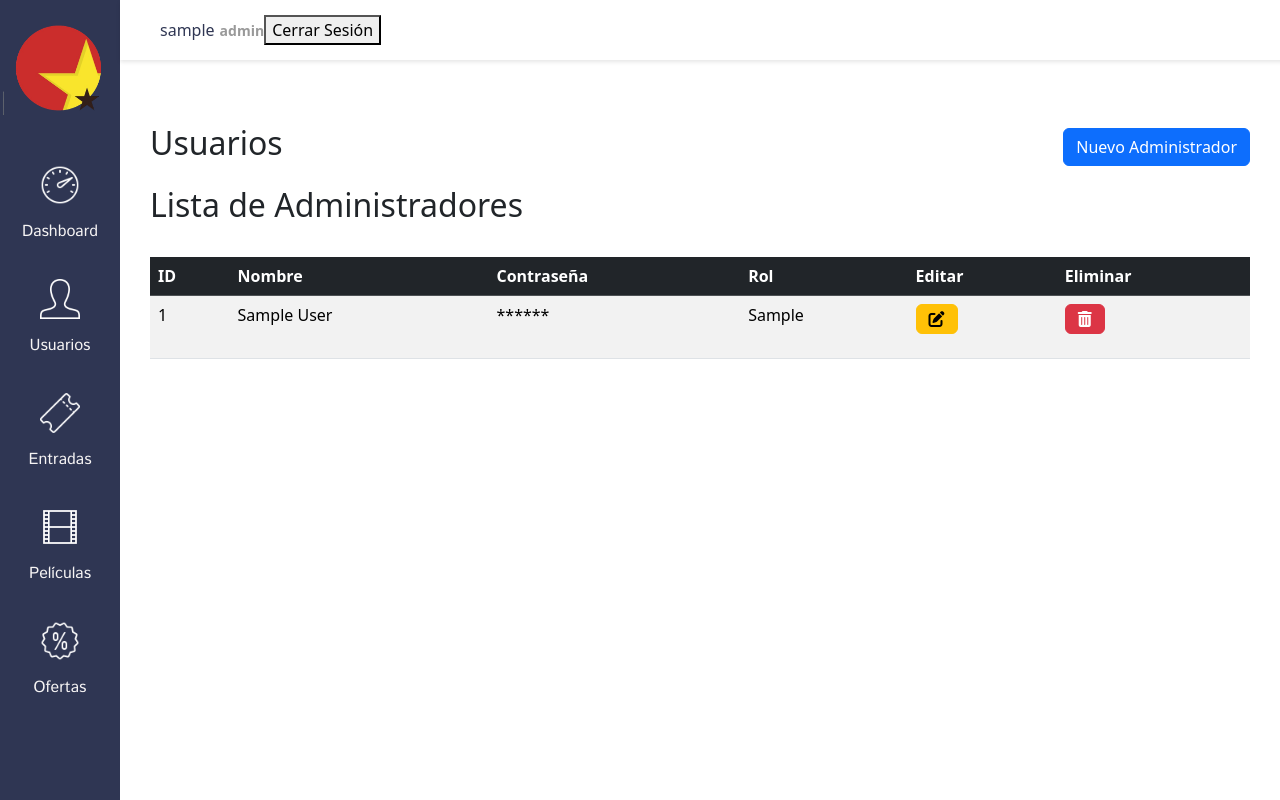
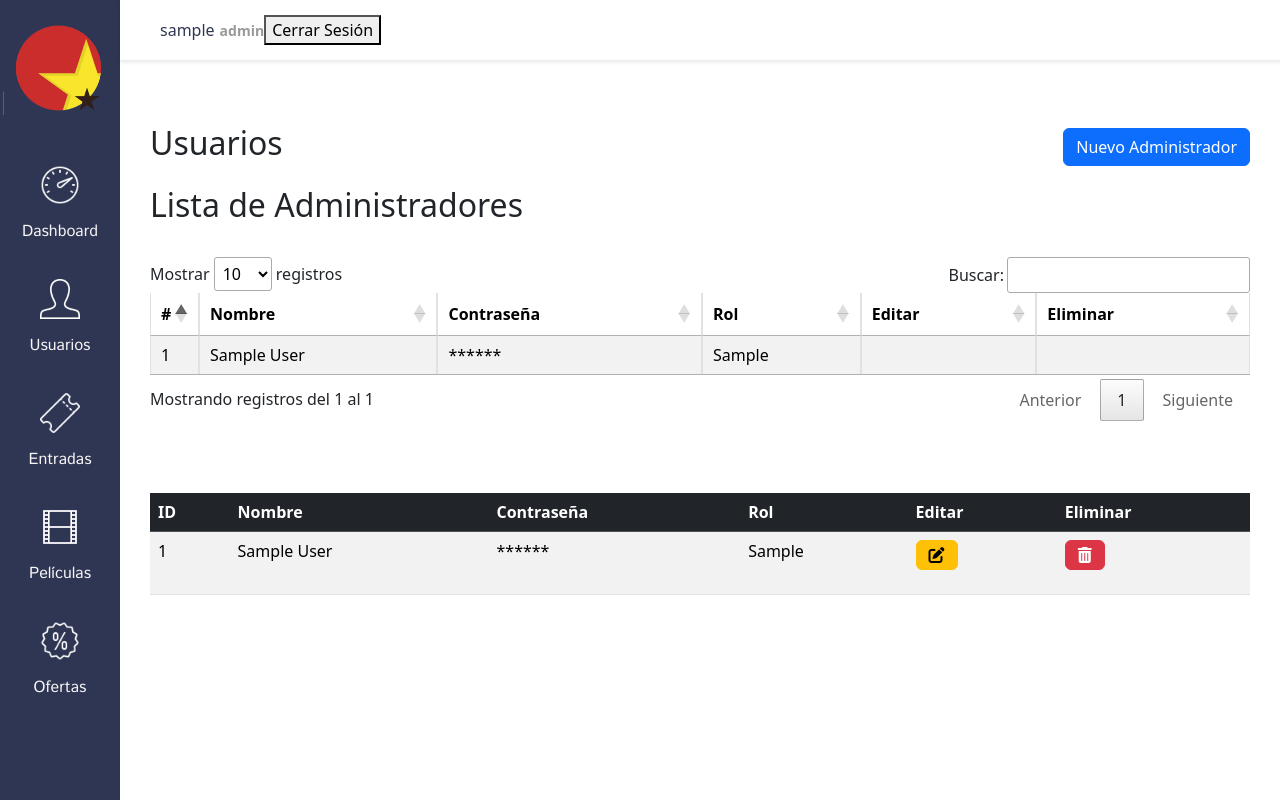
Before and after one commit to He1N/CINE-APP, a PHP site: page /CINE-APP/backend/vista/usuarios.php in a window 1280 px wide. Run offline with PHP 8.4, Linux system fonts and the light colour scheme; the visitor is signed in with stand-in values (Sample User, id 1); tables that the repository leaves empty or names only in its code hold one stand-in row (values such as "Sample post"); some libraries are stand-ins or nearby versions.

Commit message:
Tabla administrador con AJAX, parte 1

```diff
--- /dev/null
+++ b/backend/ajax/tablaAdministradores.ajax.php
@@ -0,0 +1,62 @@
+<?php
+require_once "../controlador/usuario.controlador.php";
+require_once "../modelo/usuario.modelo.php";
+
+class TablaAdmin{
+
+	/*=============================================
+	Tabla Administradores
+	=============================================*/
+	public function mostrarTabla(){
+
+		$respuesta = UsuarioControlador::mostrarTablaAdmin(); // Obteniendo los datos desde el controlador
+
+		// Si no hay resultados, devolver un JSON vacío
+		if(count($respuesta) == 0){
+			$datosJson = '{"data":[]}';
+			echo $datosJson;
+			return;
+		}
+
+		// Inicializamos el JSON con la estructura que espera DataTables
+		$datosJson = '{
+		"data":[';
+
+		// Recorrer cada resultado obtenido de la base de datos
+		foreach ($respuesta as $key => $value) {
+
+			// Generar los botones de acción (editar y eliminar)
+			$acciones = "<div class='btn-group'>
+				<button class='btn btn-warning btn-sm editarAdministrador' data-toggle='modal' data-target='#editarAdministrador' idAdministrador='".$value["id"]."'>
+					<i class='fas fa-pencil-alt text-white'></i>
+				</button>
+				<button class='btn btn-danger btn-sm eliminarAdministrador' idAdministrador='".$value["id"]."'>
+					<i class='fas fa-trash-alt'></i>
+				</button>
+			</div>";
+
+			// Formatear los datos para el JSON
+			$datosJson .= '[
+				"'.($key+1).'",
+				"'.$value["nombre_usuario"].'",
+				"'.str_repeat('*', strlen($value["contrasena_usuario"])).'",
+				"'.$value["rol"].'"
+			],';
+		}
+
+		// Eliminar la última coma y cerrar el JSON
+		$datosJson = substr($datosJson, 0, -1);
+		$datosJson .= ']}';
+
+		// Enviar el JSON generado
+		echo $datosJson;
+	}
+}
+
+
+/*=============================================
+Tabla Administradores
+=============================================*/
+
+$tabla = new TablaAdmin();
+$tabla -> mostrarTabla();
--- a/backend/controlador/usuario.controlador.php
+++ b/backend/controlador/usuario.controlador.php
@@ -100,11 +100,13 @@ class UsuarioControlador {
     }
 
 
-    public function mostrarTablaAdmin() {
-        // Llamar al modelo para obtener todos los administradores
-        $admins = $this->modelo->verTablaAdmin();
-        return $admins;
+    static public function mostrarTablaAdmin() {
+        // Obtener los datos desde la base de datos
+		$respuesta = UsuarioModelo::verTablaAdmin();
+        return $respuesta;
+
     }
+
 
 }
 
--- a/backend/modelo/usuario.modelo.php
+++ b/backend/modelo/usuario.modelo.php
@@ -57,15 +57,15 @@
         return $query->execute(); // Retorna true si la eliminación fue exitosa
     }
     //VER TABLA ADMINISTRADORES
-    public function verTablaAdmin() {
-        // Preparar la consulta SQL
-        $query = $this->conexion->prepare("SELECT * FROM usuario_admin");
+    static public function verTablaAdmin() {
 
-        // Ejecutar la consulta
-        $query->execute();
+        $query = Conexion::conectar()->prepare("SELECT * FROM usuario_admin");
 
-        // Retornar los resultados en un array asociativo
-        return $query->fetchAll(PDO::FETCH_ASSOC);
+		$query -> execute();
+
+		return $query -> fetchAll();
+
+
     }
 
 }
--- a/backend/vista/js/usuario.js
+++ b/backend/vista/js/usuario.js
@@ -70,3 +70,38 @@ $(document).ready(function() {
         });
     });
 });
+
+// DATATABLE USUARIOS ADMINISTRADORES
+$(".tablaAdministradores").DataTable({
+    "ajax": "../ajax/tablaAdministradores.ajax.php",
+    "deferRender": true,
+    "retrieve": true,
+    "processing": true,
+    "language": {
+        "sProcessing": "Procesando...",
+        "sLengthMenu": "Mostrar _MENU_ registros",
+        "sZeroRecords": "No se encontraron resultados",
+        "sEmptyTable": "Ningún dato disponible en esta tabla",
+        "sInfo": "Mostrando registros del _START_ al _END_",
+        "sInfoEmpty": "Mostrando registros del 0 al 0",
+        "sInfoFiltered": "(filtrado de un total de _MAX_ registros)",
+        "sInfoPostFix": "",
+        "sSearch": "Buscar:",
+        "sUrl": "",
+        "sInfoThousands": ",",
+        "sLoadingRecords": "Cargando...",
+        "oPaginate": {
+            "sFirst": "Primero",
+            "sLast": "Último",
+            "sNext": "Siguiente",
+            "sPrevious": "Anterior"
+        },
+        "oAria": {
+            "sSortAscending": ": Activar para ordenar la columna de manera ascendente",
+            "sSortDescending": ": Activar para ordenar la columna de manera descendente"
+        }
+    },
+    "error": function (xhr, error, code) {
+        console.log(xhr); // Muestra el error en la consola
+    }
+});
--- a/backend/vista/usuarios.php
+++ b/backend/vista/usuarios.php
@@ -7,6 +7,7 @@ if (!isset($_SESSION['usuario'])) {
     header('Location: ../vista/login.php');
     exit;
 }
+
 require_once '../controlador/usuario.controlador.php';
 
 // Crear una instancia del controlador
@@ -23,7 +24,7 @@ $admins = $controlador->mostrarTablaAdmin();
     <link rel="stylesheet" href="css/panel.css">
     <link href="https://cdn.jsdelivr.net/npm/bootstrap@5.3.0-alpha1/dist/css/bootstrap.min.css" rel="stylesheet">
     <link rel="stylesheet" href="https://cdnjs.cloudflare.com/ajax/libs/font-awesome/6.0.0-beta3/css/all.min.css">
-    <!--JQUERY-->
+    <!--JQUERY y AJAX DATATABLES-->
     <script src="https://ajax.googleapis.com/ajax/libs/jquery/3.7.1/jquery.min.js"></script>
     <link rel="stylesheet" href="https://cdn.datatables.net/2.1.8/css/dataTables.dataTables.css">
     <script src="https://code.jquery.com/jquery-3.6.0.min.js"></script>
@@ -77,16 +78,31 @@ $admins = $controlador->mostrarTablaAdmin();
 
 
             <!-- Tabla de administradores -->
+
             <h2>Lista de Administradores</h2><br>
-            <table class="table table-striped">
+            <table class="table table-bordered table-striped dt-responsive tablaAdministradores" width="100%">
+                <thead>
+                    <tr>
+                        <th style="width:10px">#</th>
+                        <th>Nombre</th>
+                        <th>Contraseña</th>
+                        <th>Rol</th>
+                        <th>Editar</th>
+                        <th>Eliminar</th>
+                    </tr>
+                </thead>
+                <tbody></tbody>
+            </table>
+            <br><br><br>
+            <table  class="table table-striped display">
                 <thead class="table-dark">
                     <tr>
                         <th>ID</th>
                         <th>Nombre</th>
                         <th>Contraseña</th>
                         <th>Rol</th>
-                        <th>Editar</th> <!-- Nueva columna para editar -->
-                        <th>Eliminar</th> <!-- Nueva columna para eliminar -->
+                        <th>Editar</th>
+                        <th>Eliminar</th>
                     </tr>
                 </thead>
                 <tbody>
@@ -106,7 +122,7 @@ $admins = $controlador->mostrarTablaAdmin();
                                 <!-- Botón para eliminar -->
                                 <form id="adminFormDelete" method="POST">
                                     <input type="hidden" name="id" value="<?php echo $admin['id']; ?>">
-                                    <button type="submit" name="eliminarAdmin" class="btn btn-danger btn-block"">
+                                    <button type="submit" name="eliminarAdmin" class="btn btn-danger btn-block">
                                         <i class="fas fa-trash-alt"></i> <!-- Icono de eliminar -->
                                     </button>
                                 </form>
@@ -144,6 +160,8 @@ $admins = $controlador->mostrarTablaAdmin();
     </div>
     <!-- Bootstrap JS y dependencias -->
     <script src="https://cdn.jsdelivr.net/npm/bootstrap@5.3.0-alpha1/dist/js/bootstrap.bundle.min.js"></script>
+    <!-- JS de DataTables  -->
+    <script src="https://cdn.datatables.net/1.13.1/js/jquery.dataTables.min.js"></script>
     <script src="js/app.js"></script>
     <script src="js/usuario.js"></script>
     <script>
```
